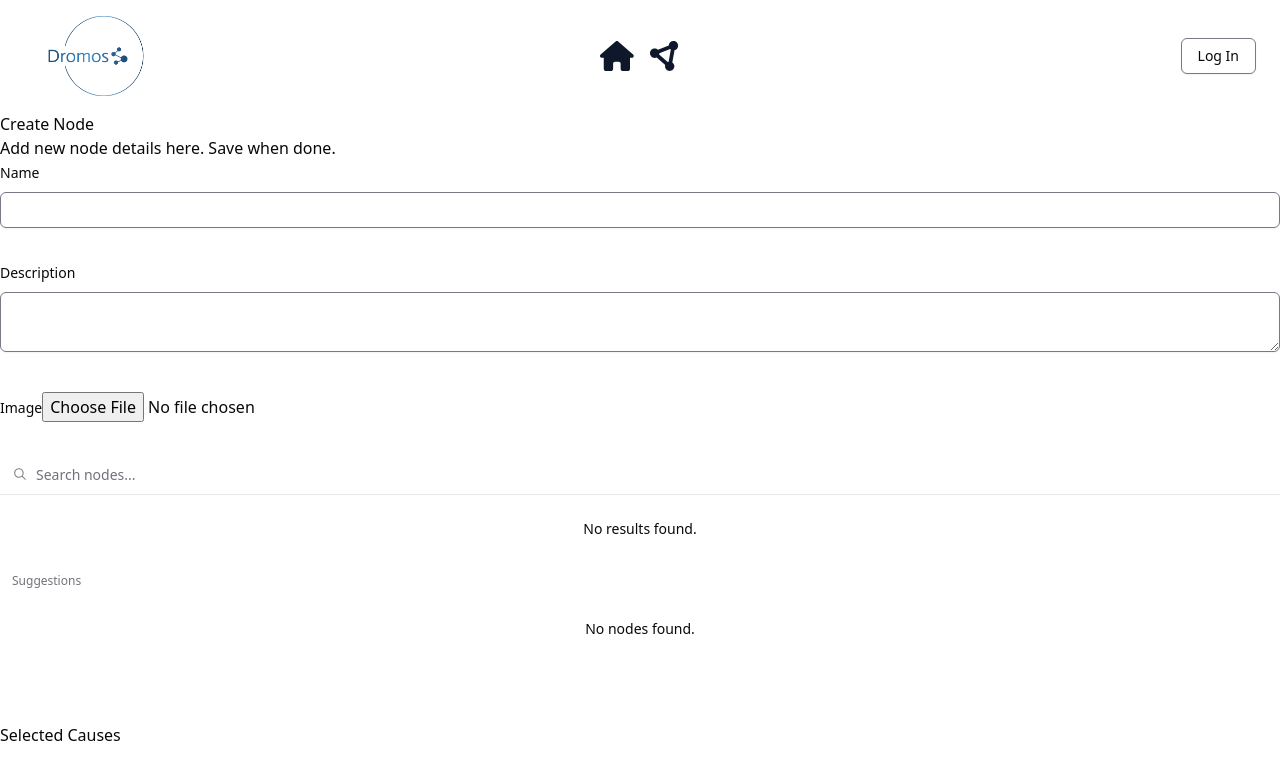
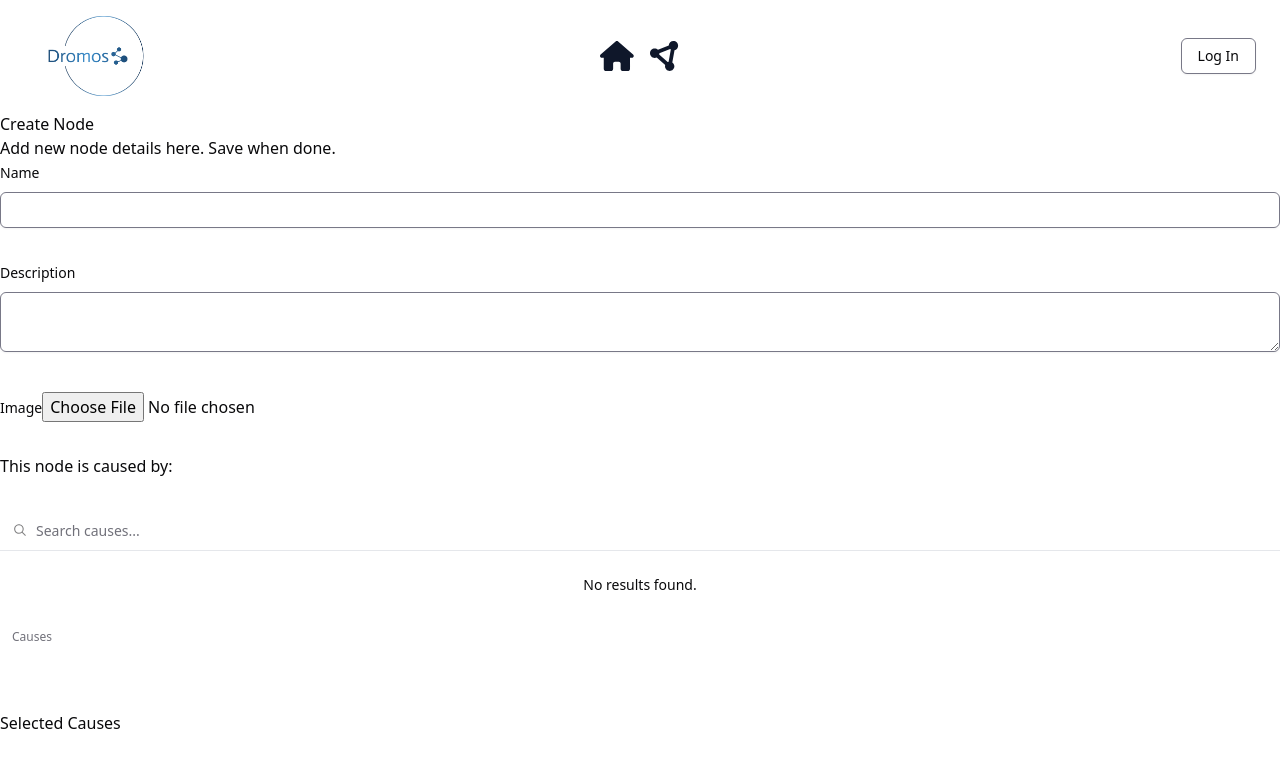
Before and after one commit to laskinner/dromos, a React (Vite) app: page /create-node in a window 1280 px wide. Shown: the top 780 px of the page. Built offline with nearby package versions, Linux system fonts and the light colour scheme.

Commit message:
Added checkmarks to selected causes in list, removed redundant empty list logic

```diff
--- a/src/components/CauseSelector.tsx
+++ b/src/components/CauseSelector.tsx
@@ -9,7 +9,8 @@ import {
   CommandInput,
   CommandList,
 } from "@/components/ui/command";
-// import { cn } from "@/lib/utils";
+import { Check } from "lucide-react";
+import { cn } from "@/lib/utils";
 import { NodeData } from "@/lib/interfaces/graphTypes";
 
 interface GraphData {
@@ -50,25 +51,31 @@ export const CauseSelector: React.FC<{
 
   return (
     <>
+      <h1>This node is caused by:</h1>
       <Command>
-        <CommandInput placeholder="Search nodes..." />
+        <CommandInput placeholder="Search causes..." />
         <CommandList>
           <CommandEmpty>No results found.</CommandEmpty>
-          <CommandGroup heading="Suggestions">
-            {graphData.nodes.length ? (
-              graphData.nodes.map((node) => (
+          <CommandGroup heading="Causes">
+            {graphData.nodes.map((node) => (
               <CommandItem
                 key={node.id}
                 onSelect={() => {
                   onSelectionChange(node.id);
                 }}
               >
+                {" "}
+                <Check
+                  className={cn(
+                    "mr-2 h-4 w-4",
+                    selectedCauses.includes(node.id)
+                      ? "opacity-100"
+                      : "opacity-0",
+                  )}
+                />
                 {node.title}
               </CommandItem>
-              ))
-            ) : (
-              <CommandEmpty>No nodes found.</CommandEmpty>
-            )}
+            ))}
           </CommandGroup>
         </CommandList>
       </Command>
```
Lines whose indentation alone changed are shown as unchanged.
